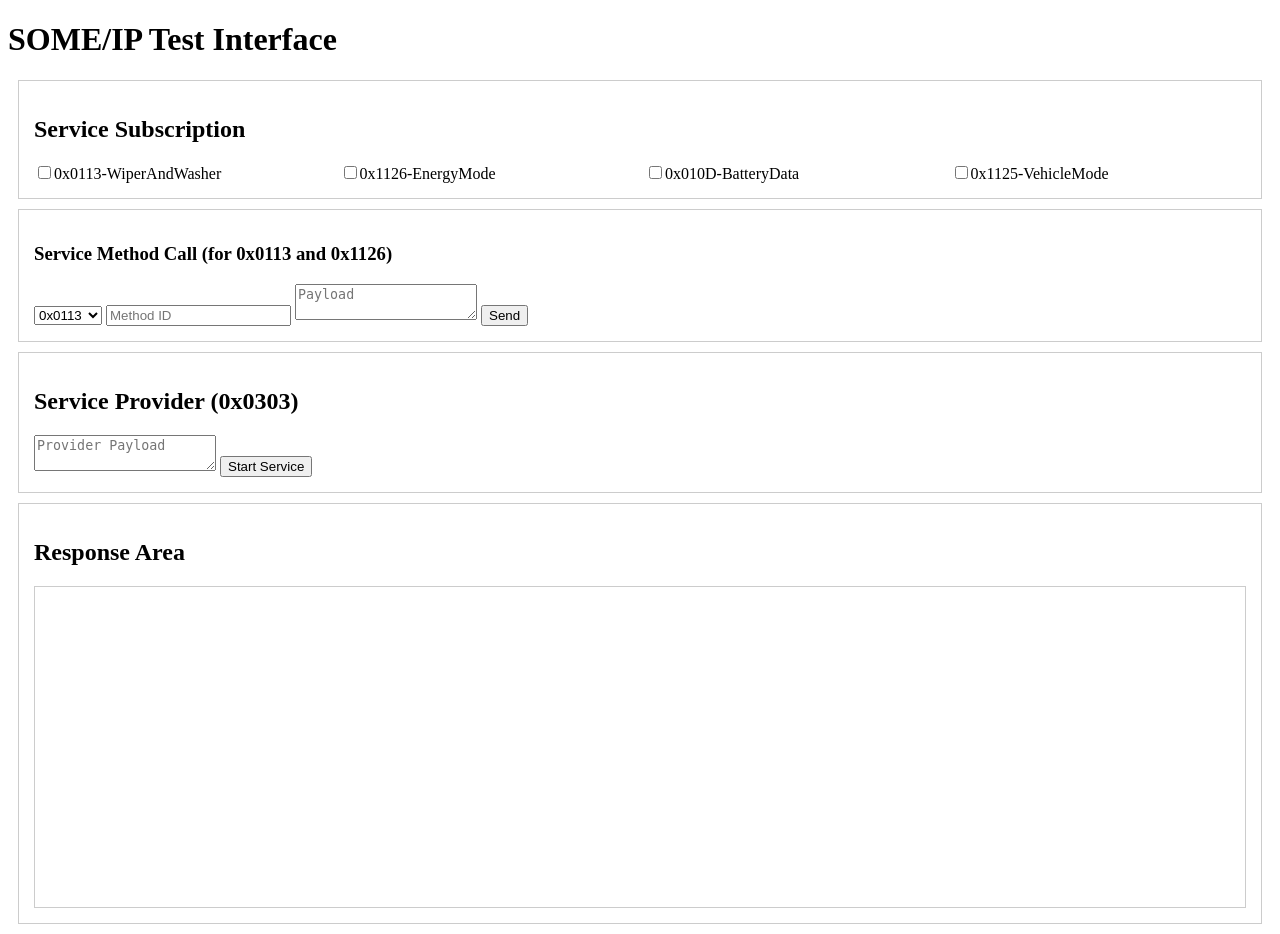
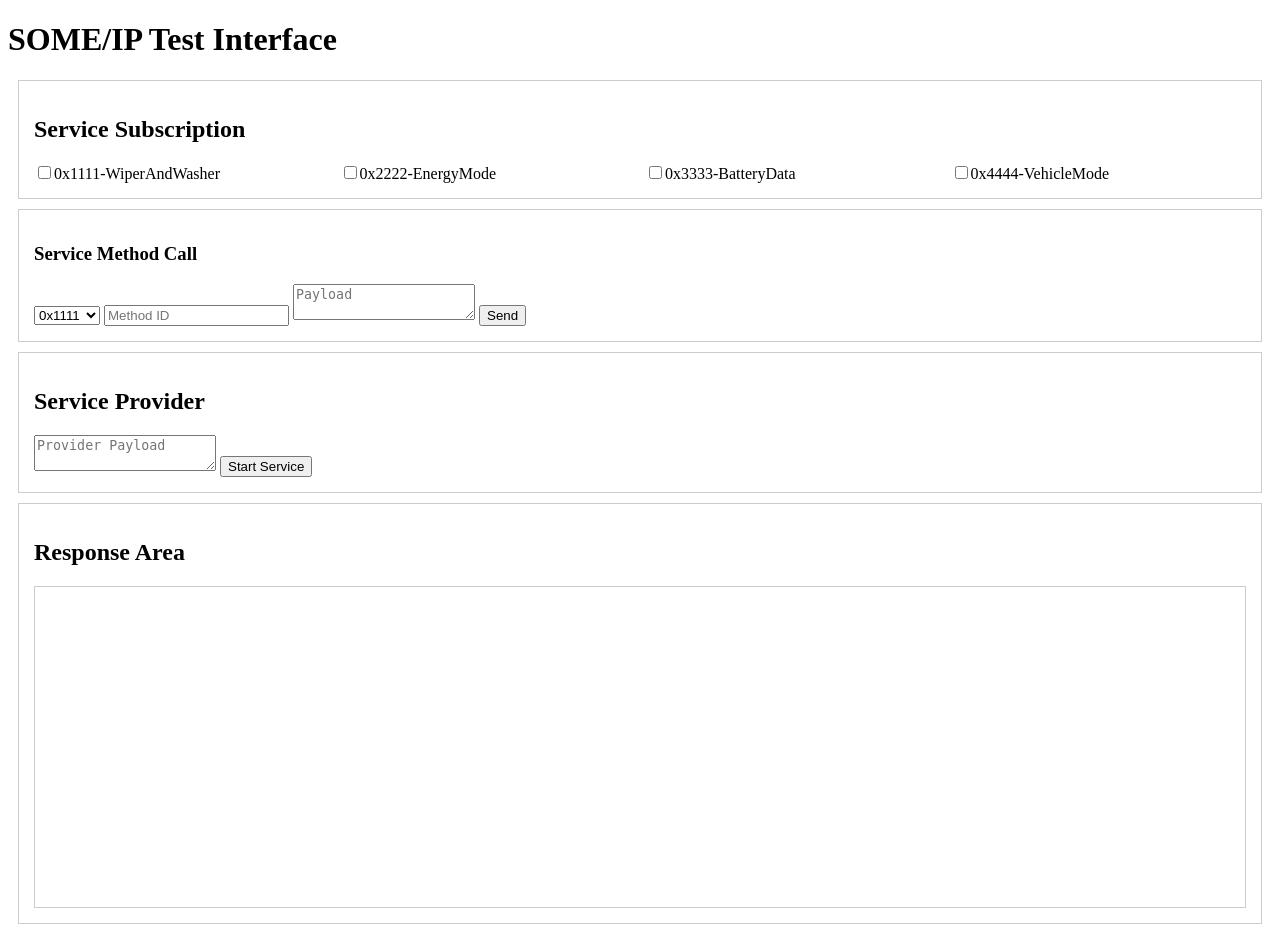
Before and after one commit to ZongL/SomeIP_Web_App, a Flask app: page / in a window 1280 px wide. Run offline with Flask 3, Linux system fonts and the light colour scheme; parts of the project's set-up code (start-up, migrations or seed data) failed here and were passed over; some libraries are stand-ins or nearby versions.

Commit message:
update readme

```diff
--- a/someip_midware.py
+++ b/someip_midware.py
@@ -31,9 +31,7 @@ class EventGroupReceiver(SOMEIPDatagramProtocol):
         """
         called when a well-formed SOME/IP datagram was received
         """
-        if someip_message.service_id == 0x010D:
-            pass
-        if someip_message.service_id == 0x1126:
+        if someip_message.message_type  == 0x80:
             print('DEBUG POINT: Response = '+ someip_message.payload.hex())
             self.socketio.emit('log_message', {'message': someip_message.payload.hex()})
 
--- a/templates/index.html
+++ b/templates/index.html
@@ -34,23 +34,23 @@
     <div class="panel">
         <h2>Service Subscription</h2>
         <div class="service-grid">
-            <div><input type="checkbox" id="0x0113" value="0x0113"><label for="0x0113">0x0113-WiperAndWasher</label></div>
-            <div><input type="checkbox" id="0x1126" value="0x1126"><label for="0x1126">0x1126-EnergyMode</label></div>
-            <div><input type="checkbox" id="0x010D" value="0x010D"><label for="0x010D">0x010D-BatteryData</label></div>
-            <div><input type="checkbox" id="0x1125" value="0x1125"><label for="0x1125">0x1125-VehicleMode</label></div>
+            <div><input type="checkbox" id="0x1111" value="0x1111"><label for="0x1111">0x1111-WiperAndWasher</label></div>
+            <div><input type="checkbox" id="0x2222" value="0x2222"><label for="0x2222">0x2222-EnergyMode</label></div>
+            <div><input type="checkbox" id="0x3333" value="0x3333"><label for="0x3333">0x3333-BatteryData</label></div>
+            <div><input type="checkbox" id="0x4444" value="0x4444"><label for="0x4444">0x4444-VehicleMode</label></div>
             <!-- Add all other services -->
         </div>
     </div>
 
     <div id="methodPanel" class="panel">
-        <h3>Service Method Call (for 0x0113 and 0x1126)</h3>
+        <h3>Service Method Call</h3>
         <form id="methodForm">
             <select id="serviceSelect">
-                <option value="0x0113">0x0113</option>
-                <option value="0x1126">0x1126</option>
-                <option value="0x010D">0x010D</option>
-                <option value="0x1125">0x1125</option>
-                <option value="0x0114">0x0114</option>
+                <option value="0x1111">0x1111</option>
+                <option value="0x2222">0x2222</option>
+                <option value="0x3333">0x3333</option>
+                <option value="0x4444">0x4444</option>
+                <option value="0x5555">0x5555</option>
             </select>
             <input type="text" id="methodId" placeholder="Method ID">
             <textarea id="payload" placeholder="Payload"></textarea>
@@ -59,7 +59,7 @@
     </div>
 
     <div class="panel">
-        <h2>Service Provider (0x0303)</h2>
+        <h2>Service Provider</h2>
         <form id="providerForm">
             <textarea id="providerPayload" placeholder="Provider Payload"></textarea>
             <button type="submit">Start Service</button>
@@ -108,13 +108,13 @@
                 });
             });
 
-            // Auto-fill Method ID and Payload for 0x1126
+            // Auto-fill Method ID and Payload for 0x2222
             document.getElementById('serviceSelect').addEventListener('change', function() {
                 const serviceSelect = document.getElementById('serviceSelect');
                 const methodIdInput = document.getElementById('methodId');
                 const payloadInput = document.getElementById('payload');
 
-                if (serviceSelect.value === '0x1126') {
+                if (serviceSelect.value === '0x2222') {
                     methodIdInput.value = '0001';
                     payloadInput.value = '05 0000 01';
                 } else if (serviceSelect.value === '0x0114') {
```
Also changed, not shown: README.md, images/index.PNG.
